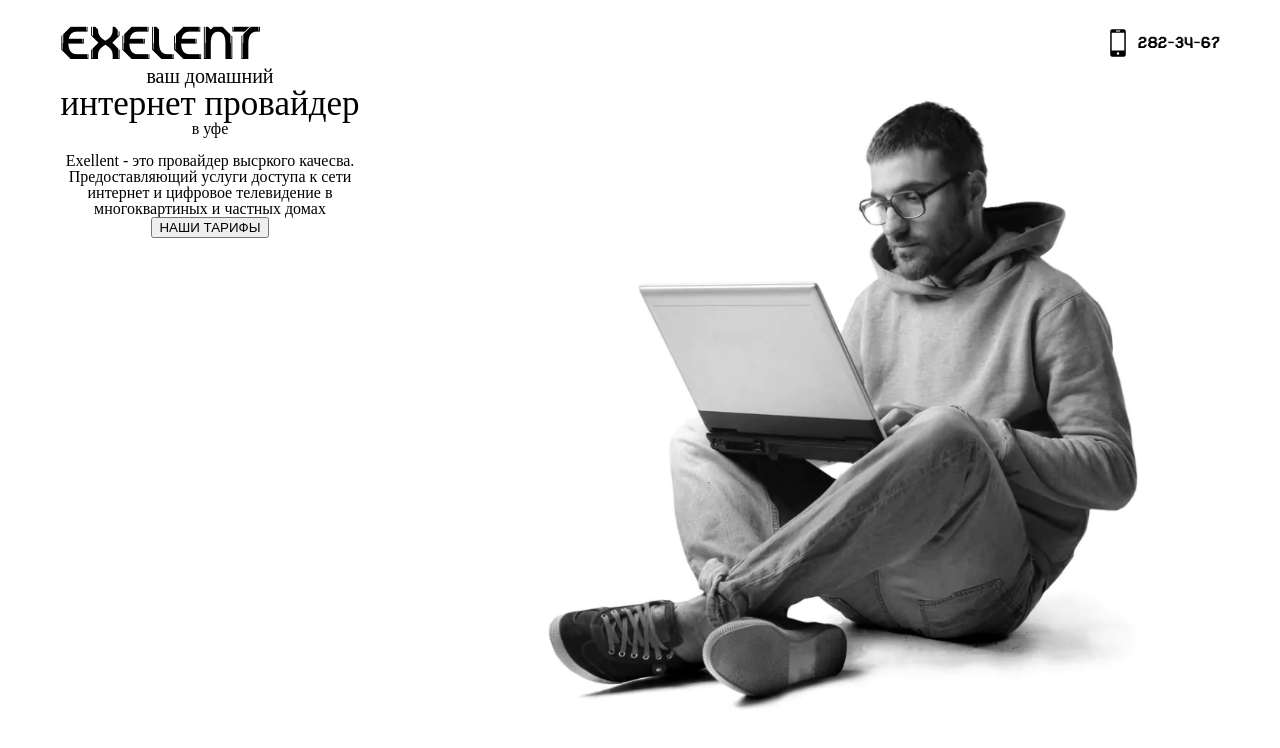
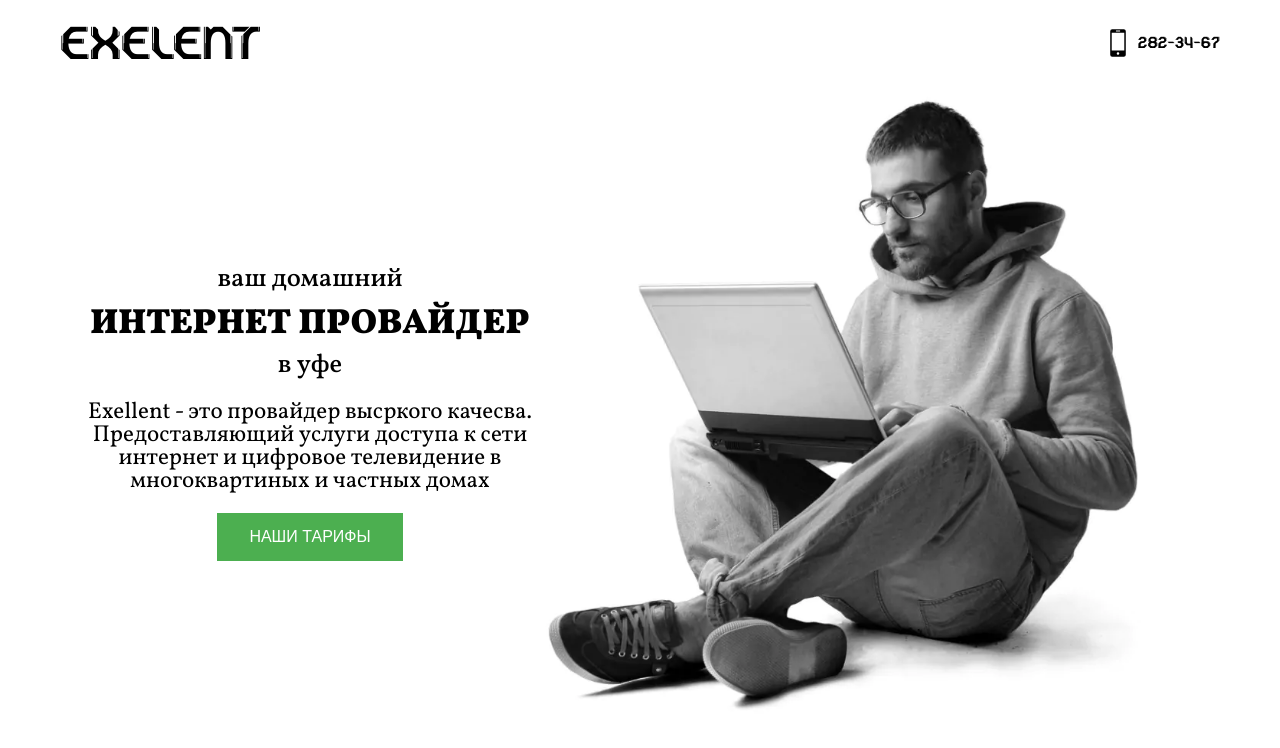
Before and after one commit to NIkolayBaiguzin/exelent, a plain HTML site: page index.html in a window 1280 px wide. Drawn offline with Linux system fonts and the light colour scheme.

Commit message:
сделал main

```diff
--- a/css/style.css
+++ b/css/style.css
@@ -8,6 +8,13 @@ body {
   font-style: normal;
   font-weight: normal;
   src: local("stellen-2"), url(/fonts/stellen-2.otf);
+}
+
+@font-face {
+  font-family: "Lato";
+  font-style: normal;
+  font-weight: normal;
+  src: local("Lato"), url(/fonts/Lato/Lato-Black.ttf);
 }
 
 .logo {
@@ -44,24 +51,53 @@ body {
   display: flex;
   align-items: center;
 }
-.number-phone {
+a {
   color: #000;
   text-decoration: none;
   font-family: "stellen-2";
 }
 .header__info {
-  width: 300px;
+  width: 500px;
   text-align: center;
   display: flex;
 }
-
-.header__text {
-  font-size: 20px;
+.header__info__text {
+  margin-top: 200px;
 }
 
 .header__text {
-  font-size: 20px;
+  font-weight: 500;
+  font-family: "Vollkorn";
+  font-size: 26px;
+  margin-bottom: 15px;
 }
+.header__text2 {
+  font-weight: 500;
+  font-family: "Vollkorn";
+  font-size: 26px;
+  margin-top: 10px;
+}
+.header__text3 {
+  font-weight: 300;
+  font-family: "Vollkorn";
+  font-size: 23px;
+}
+.header__button {
+  margin: 20px 0;
+  background-color: #4caf50; /* Зеленый цвет */
+  border: none;
+  color: white;
+  padding: 15px 32px;
+  text-align: center;
+  text-decoration: none;
+  display: inline-block;
+  font-size: 16px;
+  cursor: pointer;
+}
+
 .header__title {
   font-size: 35px;
+  font-weight: 900;
+  font-family: "Vollkorn";
+  text-transform: uppercase;
 }
--- a/index.html
+++ b/index.html
@@ -3,6 +3,11 @@
   <head>
     <meta charset="UTF-8" />
     <meta name="viewport" content="width=device-width, initial-scale=1.0" />
+    <link rel="preconnect" href="https://fonts.googleapis.com" />
+    <link rel="preconnect" href="https://fonts.gstatic.com" crossorigin />
+    <link
+      href="https://fonts.googleapis.com/css2?family=Vollkorn:ital,wght@0,400..900;1,400..900&display=swap"
+      rel="stylesheet" />
     <link rel="stylesheet" href="./css/reset.css" />
     <link rel="stylesheet" href="./css/style.css" />
     <title>EXELENT</title>
@@ -11,7 +16,10 @@
     <div class="container">
       <div class="main">
         <header class="header">
-          <p class="logo">EXELENT</p>
+          <a href="index.html">
+            <p class="logo">EXELENT</p>
+          </a>
+
           <div class="header__tel">
             <img
               class="smartphone-logo"
@@ -21,16 +29,16 @@
           </div>
         </header>
         <div class="header__info">
-          <div class="">
+          <div class="header__info__text">
             <p class="header__text">ваш домашний</p>
             <h1 class="header__title">интернет провайдер</h1>
             <p class="header__text2">в уфе</p>
-            <p>
+            <p class="header__text3">
               <br />Exellent - это провайдер высркого качесва. Предоставляющий
               услуги доступа к сети интернет и цифровое телевидение в
               многоквартиных и частных домах
             </p>
-            <button>НАШИ ТАРИФЫ</button>
+            <button class="header__button" type="submit">НАШИ ТАРИФЫ</button>
           </div>
           <img class="img_fon" src="./img/1.webp" alt="" />
         </div>
```
